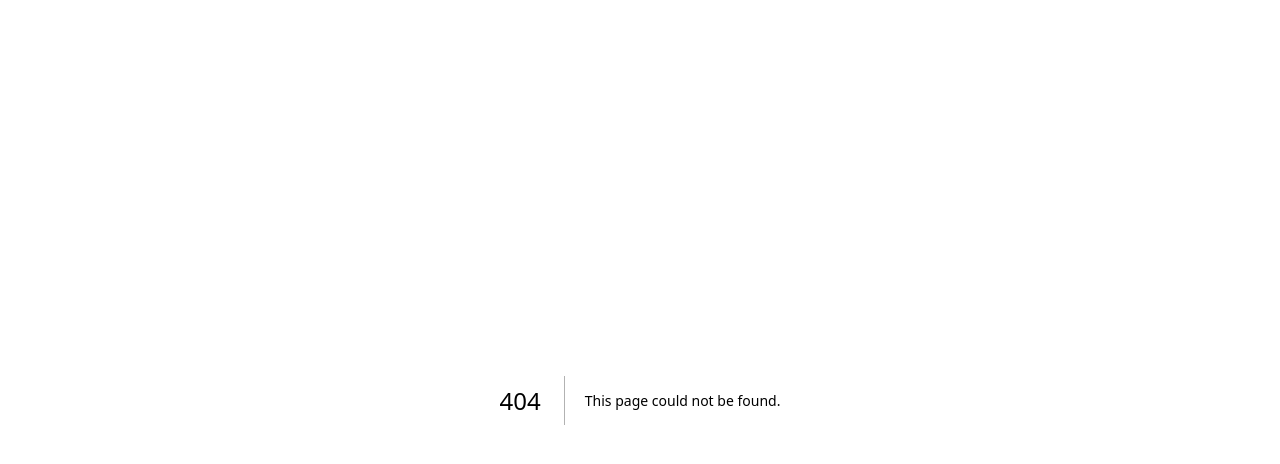
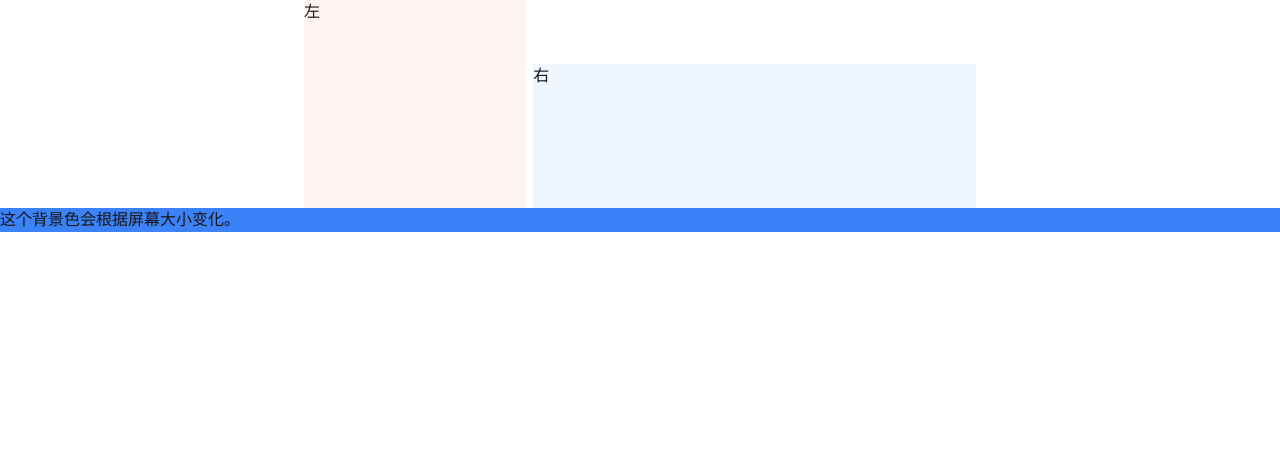
Before and after one commit to yuanjinzhong/nextjs-all-in-one, a Next.js app: page /tailwind/v2 in a window 1280 px wide. Before the commit this address had no page. Shown: the top 464 px of the page. Built offline with nearby package versions, Linux system fonts and the light colour scheme.

Commit message:
tailwind flex

```diff
--- a/src/app/layout.tsx
+++ b/src/app/layout.tsx
@@ -14,7 +14,7 @@ const geistMono = localFont({
 });
 
 export const metadata: Metadata = {
-  title: "Create Next App",
+  title: "tailwind css learn",
   description: "Generated by create next app",
 };
 
--- /dev/null
+++ b/src/app/tailwind/v2/page.tsx
@@ -0,0 +1,37 @@
+import React from 'react';
+
+function Page() {
+    return (
+        <div>
+
+            {/*justify-start items-end space-x-2， 从主轴方向头部对齐， 交叉轴地步对齐，两个子元素之间‘2’个单位的间隙*/}
+
+            {/*<div className="flex max-w-2xl mx-auto justify-around  items-end space-x-2" id="main">*/}
+            {/*    <div className="bg-red-50 w-1/5 h-52" id="left">左</div>*/}
+            {/*    <div className="bg-blue-50 w-1/5 h-36" id="mid">中</div>*/}
+            {/*    <div className="bg-blue-50 w-1/5 h-36" id="right">右</div>*/}
+            {/*</div>*/}
+
+
+            {/*响应式，移动设备优先原则
+            在移动设备上 #left 和 #right 是垂直排列的，并且占满整个 #main 的宽度 它们之间的间隙是 3
+            在桌面设备上 #left 和 #right 是水平排列的，分别占 1/3 和 2/3 的宽度 它们之间的间隙是 2*/}
+            {/*md:flex-row md:space-y-0 md:space-x-2   宽度大于768px时，主轴为水平布局，y方向间距为0，x方向间距为2
+            flex-col space-y-3 justify-start items-end 移动设置优先，主轴为垂直方向， y方向间距为3个单位，主轴起点排开，交叉轴底部排开*/}
+            <div
+                className="flex max-w-2xl mx-auto flex-col space-y-3 justify-start items-end  md:flex-row md:space-y-0 md:space-x-2"
+                id="main">
+                <div className="bg-red-50 w-full  h-52  md:w-1/3" id="left">左</div>
+                <div className="bg-blue-50 w-full  h-36 md:w-2/3" id="right">右</div>
+            </div>
+
+            <div className="bg-red-500 sm:bg-green-500 md:bg-blue-500">
+                这个背景色会根据屏幕大小变化。
+            </div>
+
+
+        </div>
+    );
+}
+
+export default Page;
```
